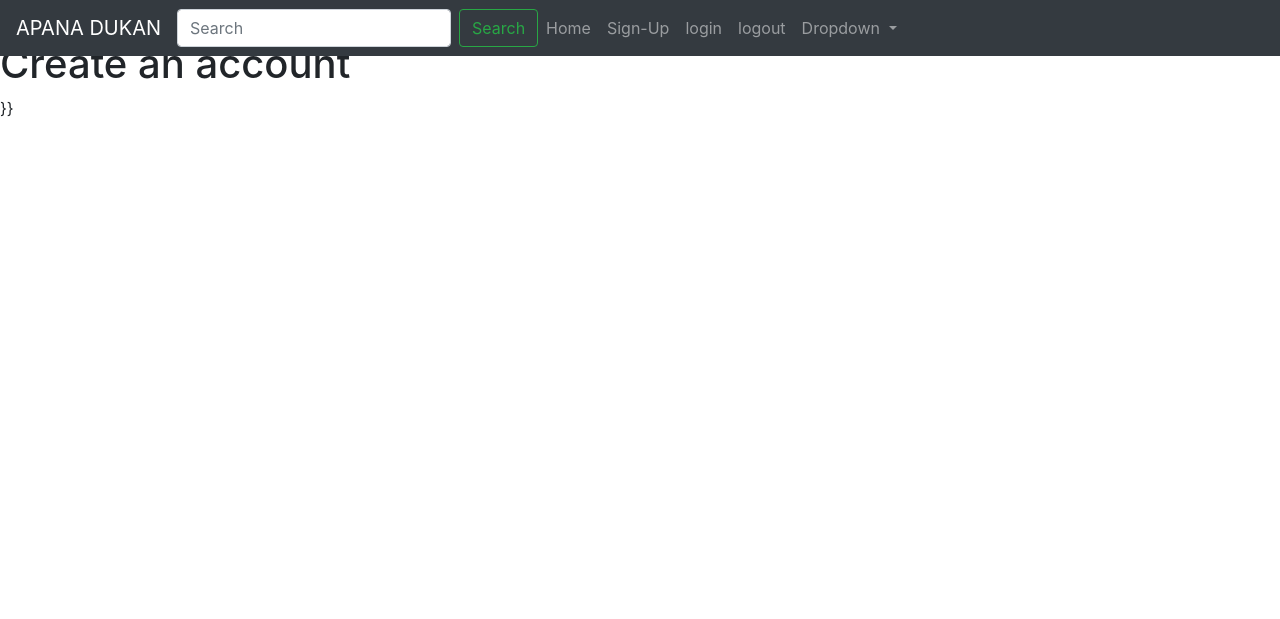
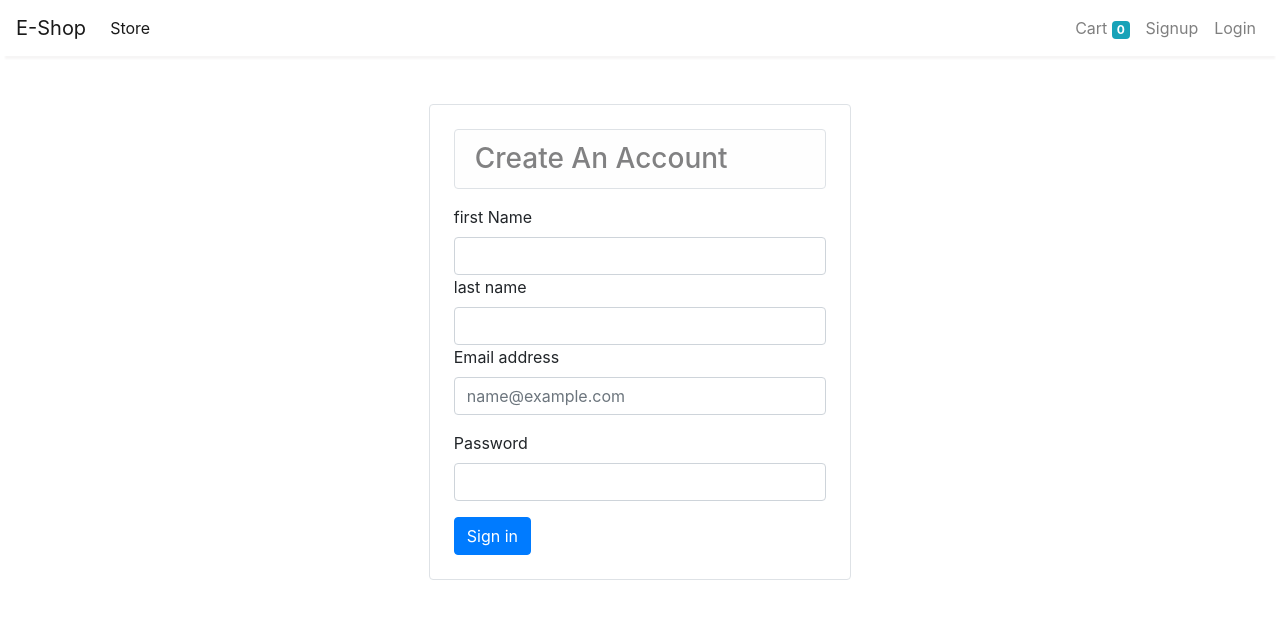
Before and after one commit to adityagound6/Ecommerce_Django, a Django app: page /signup in a window 1280 px wide. Shown: the top 619 px of the page. Run offline with Django 3.2, Linux system fonts and the light colour scheme; some libraries are stand-ins or nearby versions.

```diff
--- a/apna_dukan/store/admin.py
+++ b/apna_dukan/store/admin.py
@@ -1,6 +1,7 @@
 from django.contrib import admin
 from .models import Product
 from .models import Category
+from  .models import Customer
 
 
 # Register your models here.
@@ -15,3 +16,4 @@ class AdminCategory(admin.ModelAdmin):
 
 admin.site.register(Product, AdminProduct),
 admin.site.register(Category, AdminCategory)
+admin.site.register(Customer)
--- a/apna_dukan/store/templates/base.html
+++ b/apna_dukan/store/templates/base.html
@@ -1,67 +1,100 @@
 <!doctype html>
 <html lang="en">
+
 <head>
   <!-- Required meta tags -->
   <meta charset="utf-8">
   <meta name="viewport" content="width=device-width, initial-scale=1, shrink-to-fit=no">
 
   <!-- Bootstrap CSS -->
-    <link rel="stylesheet" href="https://stackpath.bootstrapcdn.com/bootstrap/4.5.2/css/bootstrap.min.css" integrity="sha384-JcKb8q3iqJ61gNV9KGb8thSsNjpSL0n8PARn9HuZOnIxN0hoP+VmmDGMN5t9UJ0Z" crossorigin="anonymous">
+  <link rel="stylesheet" href="https://maxcdn.bootstrapcdn.com/bootstrap/4.0.0/css/bootstrap.min.css"
+    integrity="sha384-Gn5384xqQ1aoWXA+058RXPxPg6fy4IWvTNh0E263XmFcJlSAwiGgFAW/dAiS6JXm" crossorigin="anonymous">
 
   <title>Hello, world!</title>
+
+  <style>
+    nav{
+      background-color: white;
+    }
+    .one-edge-shadow {
+              box-shadow: 0 8px 2px -5px rgb(246, 245, 245);
+}
+.display-8{
+  font-weight: 200;
+  font-size: 30px;
+}
+  </style>
 </head>
-  <body class="mx-auto px-auto mt-3 pt-auto">
-  <!-- Navbar -->
 
-<nav class="navbar navbar-expand-lg navbar-light bg-light navbar navbar-expand-sm bg-dark navbar-dark fixed-top">
-  <a class="navbar-brand" href="#">APANA DUKAN</a>
-  <button class="navbar-toggler" type="button" data-toggle="collapse" data-target="#navbarSupportedContent" aria-controls="navbarSupportedContent" aria-expanded="false" aria-label="Toggle navigation">
+<body>
+
+  <!-- navbar -->
+
+  <nav class="one-edge-shadow
+  sticky-top navbar
+  navbar-expand-lg
+   navbar-light bg-white">
+    <a class="navbar-brand" href="/">E-Shop</a>
+    <button class="navbar-toggler" type="button" data-toggle="collapse" data-target="#navbarSupportedContent"
+      aria-controls="navbarSupportedContent" aria-expanded="false" aria-label="Toggle navigation">
       <span class="navbar-toggler-icon"></span>
     </button>
 
     <div class="collapse navbar-collapse" id="navbarSupportedContent">
-        <form class="form-inline ">
-      <input class="form-control mr-sm-2" type="search" placeholder="Search" aria-label="Search">
-      <button class="btn btn-outline-success my-2 my-sm-0" type="submit">Search</button>
-    </form>
-    <ul class="navbar-nav mr-auto my-lg-0 my-2">
-      <li class="nav-item ">
-        <a class="nav-link" href="/">Home <span class="sr-only">(current)</span></a>
-      </li>
-      <li class="nav-item">
-        <a class="nav-link" href="/signup">Sign-Up</a>
-      </li>
-            <li class="nav-item">
-        <a class="nav-link" href="#">login</a>
-      </li>
-      <li class="nav-item">
-        <a class="nav-link" href="#">logout</a>
+      <ul class="navbar-nav mr-auto">
+        <li class="nav-item active">
+          <a class="nav-link" href="/store">Store <span class="sr-only">(current)</span></a>
         </li>
 
+      </ul>
 
-            <li class="nav-item dropdown">
-        <a class="nav-link dropdown-toggle" href="#" id="navbarDropdown" role="button" data-toggle="dropdown" aria-haspopup="true" aria-expanded="false">
-          Dropdown
-        </a>
-        <div class="dropdown-menu" aria-labelledby="navbarDropdown">
-          <a class="dropdown-item" href="#">Action</a>
-          <a class="dropdown-item" href="#">Another action</a>
-          <div class="dropdown-divider"></div>
-          <a class="dropdown-item" href="#">Something else here</a>
-        </div>
+
+      <ul class=" navbar-nav my-2 my-lg-0">
+        <li class="nav-item ">
+          <a class="nav-link" href="/cart">Cart
+            <span class="badge badge-info">{{request.session.cart.keys|length}}</span>
+            <span class="sr-only">(current)</span></a>
         </li>
+        {% if request.session.customer %}
+
+        <li class="nav-item ">
+          <a class="nav-link" href="/orders">Orders<span class="sr-only">(current)</span></a>
+        </li>
+        <li class="nav-item ">
+          <a class="nav-link" href="/logout">Logout<span class="sr-only">(current)</span></a>
+        </li>
+        {% else %}
+
+        <li class="nav-item ">
+          <a class="nav-link" href="/signup">Signup<span class="sr-only">(current)</span></a>
+        </li>
+        <li class="nav-item ">
+          <a class="nav-link" href="/login">Login<span class="sr-only">(current)</span></a>
+        </li>
+        {% endif %}
+
+
+
       </ul>
+
+
     </div>
   </nav>
 
- <!-- Body -->
-        {{{% block content %}
-        {% endblock %}}}
+
+    {% block content %}{% endblock %}
 
   <!-- Optional JavaScript -->
   <!-- jQuery first, then Popper.js, then Bootstrap JS -->
-    <script src="https://code.jquery.com/jquery-3.5.1.slim.min.js" integrity="sha384-DfXdz2htPH0lsSSs5nCTpuj/zy4C+OGpamoFVy38MVBnE+IbbVYUew+OrCXaRkfj" crossorigin="anonymous"></script>
-    <script src="https://cdn.jsdelivr.net/npm/popper.js@1.16.1/dist/umd/popper.min.js" integrity="sha384-9/reFTGAW83EW2RDu2S0VKaIzap3H66lZH81PoYlFhbGU+6BZp6G7niu735Sk7lN" crossorigin="anonymous"></script>
-    <script src="https://stackpath.bootstrapcdn.com/bootstrap/4.5.2/js/bootstrap.min.js" integrity="sha384-B4gt1jrGC7Jh4AgTPSdUtOBvfO8shuf57BaghqFfPlYxofvL8/KUEfYiJOMMV+rV" crossorigin="anonymous"></script>
+  <script src="https://code.jquery.com/jquery-3.2.1.slim.min.js"
+    integrity="sha384-KJ3o2DKtIkvYIK3UENzmM7KCkRr/rE9/Qpg6aAZGJwFDMVNA/GpGFF93hXpG5KkN"
+    crossorigin="anonymous"></script>
+  <script src="https://cdnjs.cloudflare.com/ajax/libs/popper.js/1.12.9/umd/popper.min.js"
+    integrity="sha384-ApNbgh9B+Y1QKtv3Rn7W3mgPxhU9K/ScQsAP7hUibX39j7fakFPskvXusvfa0b4Q"
+    crossorigin="anonymous"></script>
+  <script src="https://maxcdn.bootstrapcdn.com/bootstrap/4.0.0/js/bootstrap.min.js"
+    integrity="sha384-JZR6Spejh4U02d8jOt6vLEHfe/JQGiRRSQQxSfFWpi1MquVdAyjUar5+76PVCmYl"
+    crossorigin="anonymous"></script>
 </body>
+
 </html>
--- a/apna_dukan/store/templates/signup.html
+++ b/apna_dukan/store/templates/signup.html
@@ -1,6 +1,36 @@
 {% extends 'base.html' %}
 
 {% block content %}
-<h1>Create an account </h1>
+<div class="container">
+<div class="p-4 m-4">
+<div class="col-lg-5 mx-auto border rounded p-4">
+    <h3 class="alert alert-light  border rounded ">Create An Account</h3>
+<form action="/signup" method="POST">
+    {% csrf_token %}
+
+
+    <label for="exampleFormControlInput1">first Name</label>
+    <input type="text" name="first_name" class="form-control"  placeholder="">
+    <label for="exampleFormControlInput1">last name</label>
+    <input type="text" name="last_name" class="form-control"  placeholder="">
+
+
+      <div class="form-group">
+    <label for="exampleFormControlInput1">Email address</label>
+    <input type="email" name="email" class="form-control"  placeholder="name@example.com">
+  </div>
+
+
+      <div class="form-group">
+    <label for="exampleFormControlInput1">Password</label>
+    <input type="password" name="password" class="form-control" id="exampleFormControlInput1" placeholder="">
+  </div>
+
+    <button type="submit" class="btn btn-primary">Sign in</button>
+
+</form>
+</div>
+</div>
+</div>
 
 {% endblock %}
--- a/apna_dukan/store/views.py
+++ b/apna_dukan/store/views.py
@@ -2,6 +2,7 @@ from django.shortcuts import render
 from django.http import HttpResponse, HttpRequest
 from .models import Product
 from .models import Category
+from .models import Customer
 
 
 # Create your views here.
@@ -19,4 +20,17 @@ def index(request):
 
 
 def signup(request):
-    return render(request, 'signup.html')
+    if request.method=='GET':
+        return render(request, 'signup.html')
+    else:
+        PostData=request.POST
+        first_name=PostData.get('first_name')
+        last_name = PostData.get('last_name')
+        email = PostData.get('email')
+        password = PostData.get('password')
+        customer=Customer(first_name=first_name,
+                          last_name=last_name,
+                          email=email,
+                          password=password)
+        customer.register()
+        return HttpResponse("signup")
```
Also changed, not shown: apna_dukan/store/models.py (+10 -0 lines), apna_dukan/store/migrations/0006_customer.py (added), apna_dukan/store/migrations/0007_auto_20201002_1055.py (added). Lines whose indentation alone changed are shown as unchanged.
